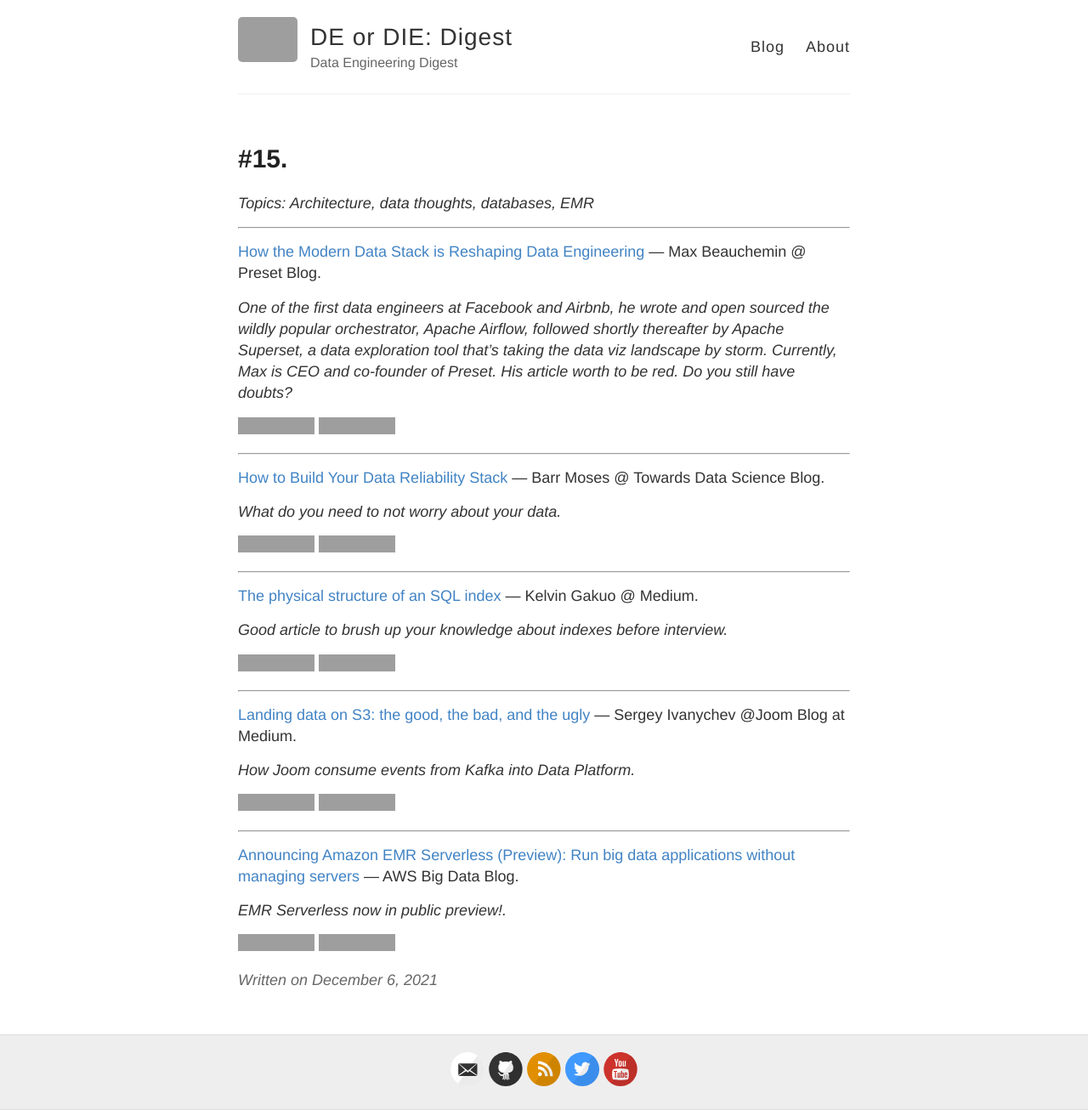
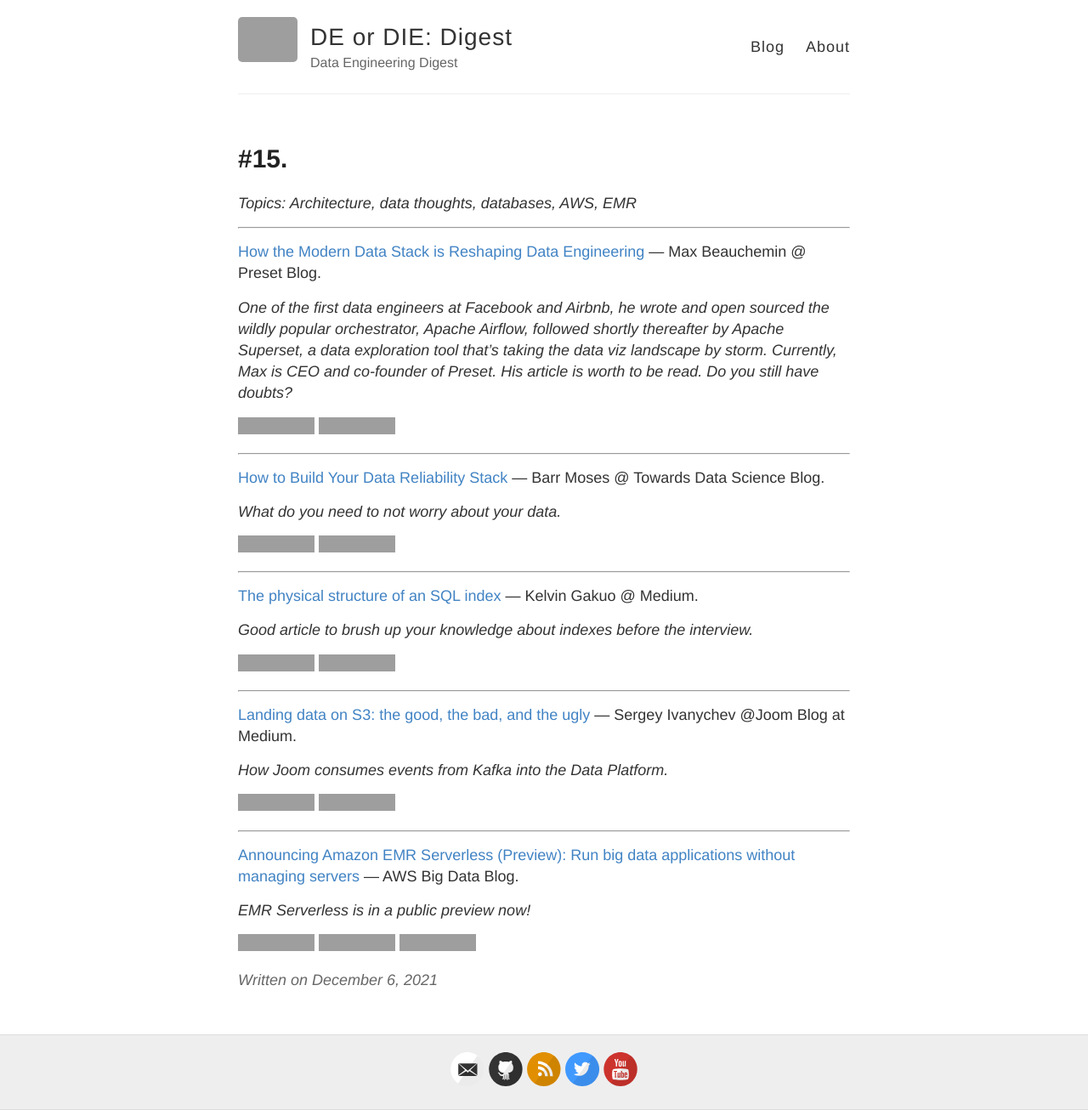
Before and after one commit to deordie/deordie-digest, a Jekyll site: the page built from _posts/2021-12-06-15_.md, in a window 1280 px wide. Shown: the whole page at 85% size. Built offline with Jekyll 4.4.1, drawn with Linux system fonts in a browser that asks for light colours; grey boxes are pictures that could not be loaded.

Commit message:
feat: Add aws topic and minor description fixes

```diff
--- a/_posts/2021-12-06-15_.md
+++ b/_posts/2021-12-06-15_.md
@@ -1,10 +1,10 @@
 ---
 layout: post
 title: "#15. "
-tags: architecture data-quality data-thoughts spark
+tags: architecture data-quality data-thoughts aws emr
 ---
 
-*Topics: Architecture, data thoughts, databases, EMR*
+*Topics: Architecture, data thoughts, databases, AWS, EMR*
 
 <!--cut-->
 
@@ -12,7 +12,7 @@
 
 [How the Modern Data Stack is Reshaping Data Engineering](https://preset.io/blog/reshaping-data-engineering/) — Max Beauchemin @ Preset Blog.
 
-*One of the first data engineers at Facebook and Airbnb, he wrote and open sourced the wildly popular orchestrator, Apache Airflow, followed shortly thereafter by Apache Superset, a data exploration tool that’s taking the data viz landscape by storm. Currently, Max is CEO and co-founder of Preset. His article worth to be red. Do you still have doubts?*
+*One of the first data engineers at Facebook and Airbnb, he wrote and open sourced the wildly popular orchestrator, Apache Airflow, followed shortly thereafter by Apache Superset, a data exploration tool that’s taking the data viz landscape by storm. Currently, Max is CEO and co-founder of Preset. His article is worth to be read. Do you still have doubts?*
 
 ![level:medium] ![topic:data-thoughts]
 
@@ -28,7 +28,7 @@
 
 [The physical structure of an SQL index](https://medium.com/@kelvingakuo/the-physical-structure-of-an-sql-index-a246a4c8b2b5) — Kelvin Gakuo @ Medium.
 
-*Good article to brush up your knowledge about indexes before interview.*
+*Good article to brush up your knowledge about indexes before the interview.*
 
 ![level:medium] ![topic:databases]
 
@@ -36,7 +36,7 @@
 
 [Landing data on S3: the good, the bad, and the ugly](https://medium.com/joom/landing-data-on-s3-the-good-the-bad-and-the-ugly-ca42a1d4408d) — Sergey Ivanychev @Joom Blog at Medium.
 
-*How Joom consume events from Kafka into Data Platform.*
+*How Joom consumes events from Kafka into the Data Platform.*
 
 ![level:medium] ![topic:architecture]
 
@@ -44,15 +44,16 @@
 
 [Announcing Amazon EMR Serverless (Preview): Run big data applications without managing servers](https://aws.amazon.com/blogs/big-data/announcing-amazon-emr-serverless-preview-run-big-data-applications-without-managing-servers/) — AWS Big Data Blog.
 
-*EMR Serverless now in public preview!.*
+*EMR Serverless is in a public preview now!*
 
-![level:medium] ![topic:emr]
+![level:medium] ![topic:aws] ![topic:emr]
 
 <!--tags-->
 
 [level:medium]: https://img.shields.io/badge/level-medium-blue
 
 [topic:architecture]: https://img.shields.io/badge/topic-architecture-260C3B
+[topic:aws]: https://img.shields.io/badge/topic-aws-D93F0B
+[topic:databases]: https://img.shields.io/badge/topic-databases-28F66A
 [topic:data-thoughts]: https://img.shields.io/badge/topic-data--thoughts-3AC9BA
-[topic:databases]: https://img.shields.io/badge/topic-databases-28F66A
 [topic:emr]: https://img.shields.io/badge/topic-emr-B2BAF4
```
